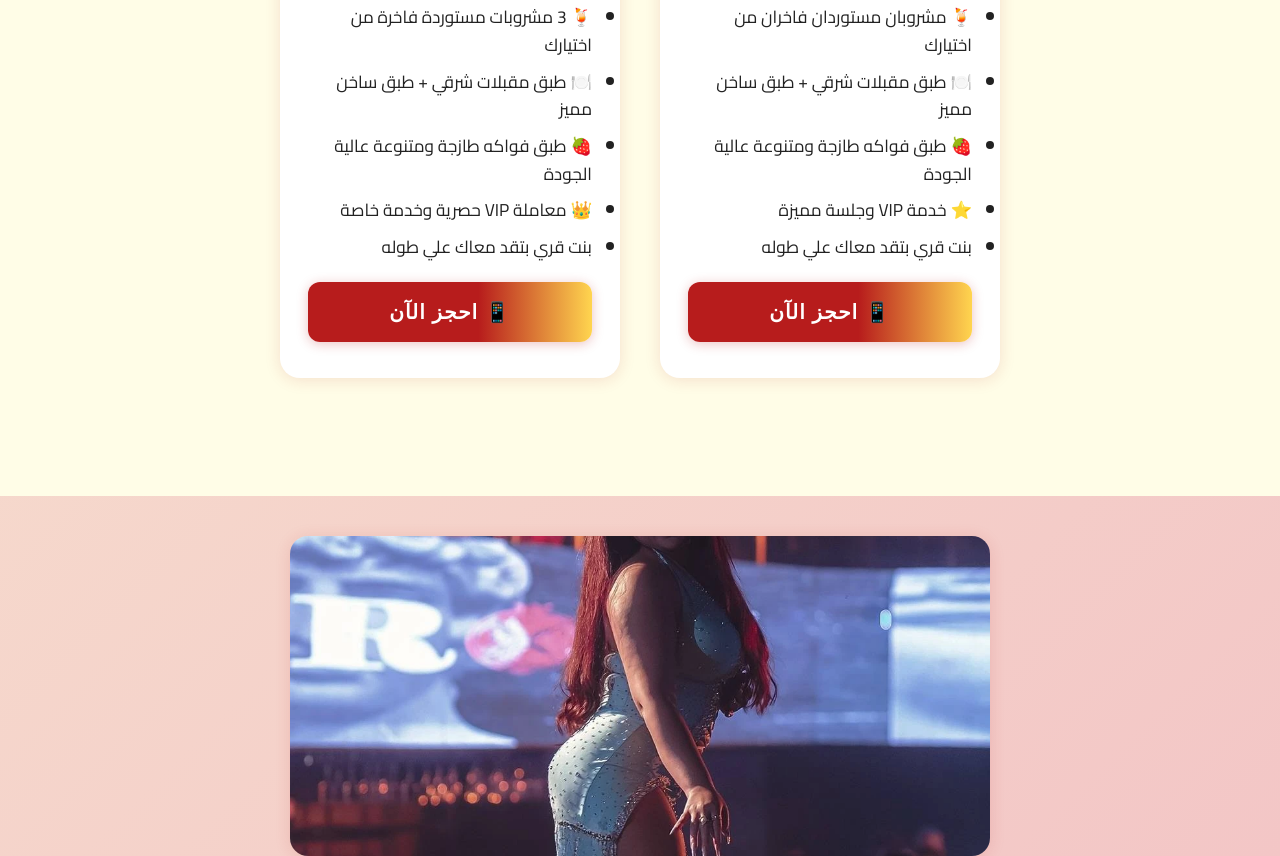
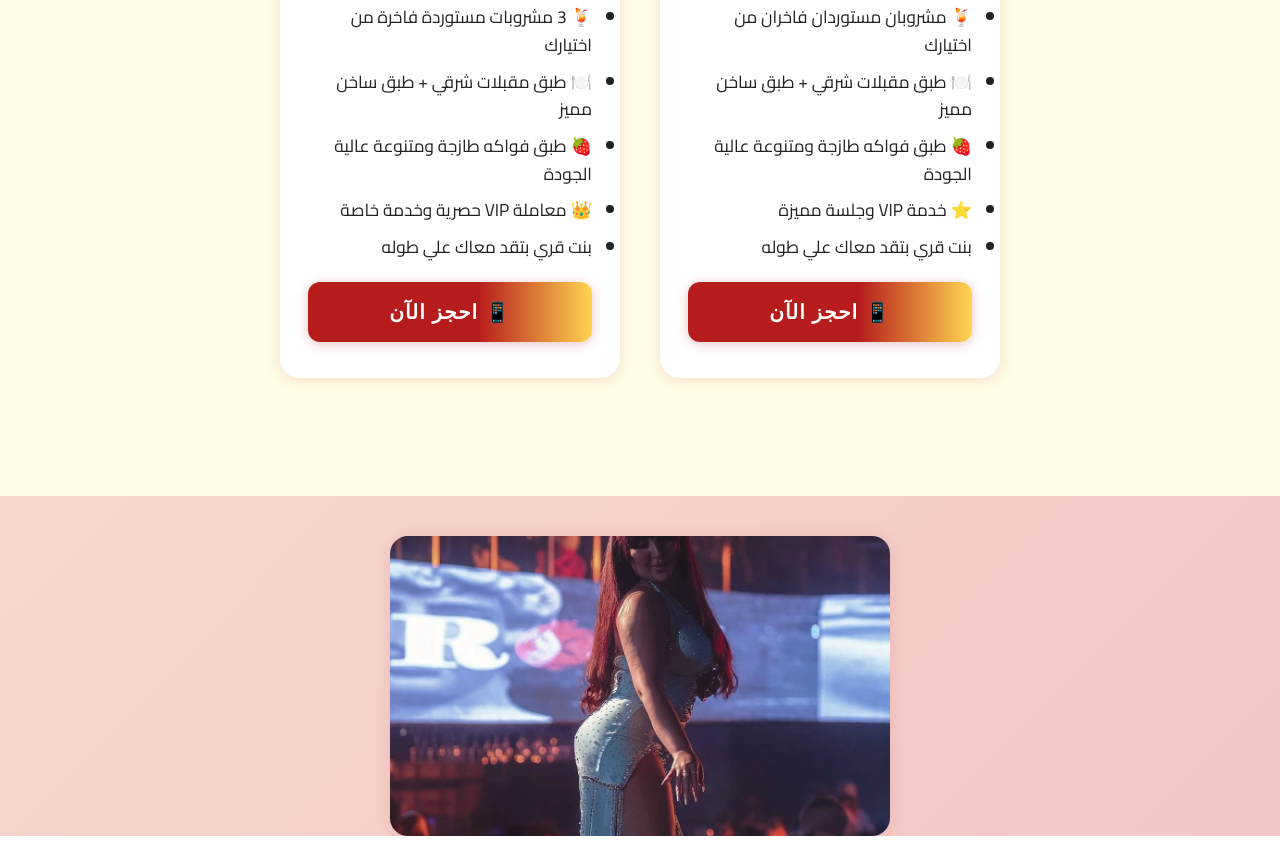
Before and after one commit to nightclubcairo/cairo-night-book-, a plain HTML site: page index.html in a window 1280 px wide. Shown: the part 914-1770 px from the top of the page. Drawn offline with Linux system fonts and the light colour scheme.

Commit message:
Update index.html

```diff
--- a/index.html
+++ b/index.html
@@ -496,8 +496,8 @@
             </div>
         </div>
     </section>
-    <div class="gallery-slider" style="width:100%;max-width:700px;margin:40px auto 0 auto;display:flex;justify-content:center;align-items:center;">
-        <img id="galleryImg" src="18183_703121.jpeg" alt="حفلة" style="width:100%;height:320px;object-fit:cover;border-radius:18px;box-shadow:0 2px 16px #b71c1c22;transition:opacity 1s;">
+    <div class="gallery-slider" style="width:100%;max-width:500px;margin:40px auto 0 auto;display:flex;justify-content:center;align-items:center;">
+        <img id="galleryImg" src="18183_703121.jpeg" alt="حفلة" style="width:100%;height:300px;object-fit:cover;border-radius:18px;box-shadow:0 2px 16px #b71c1c22;transition:opacity 1s;">
     </div>
 
     <!-- Booking Modal -->
```
